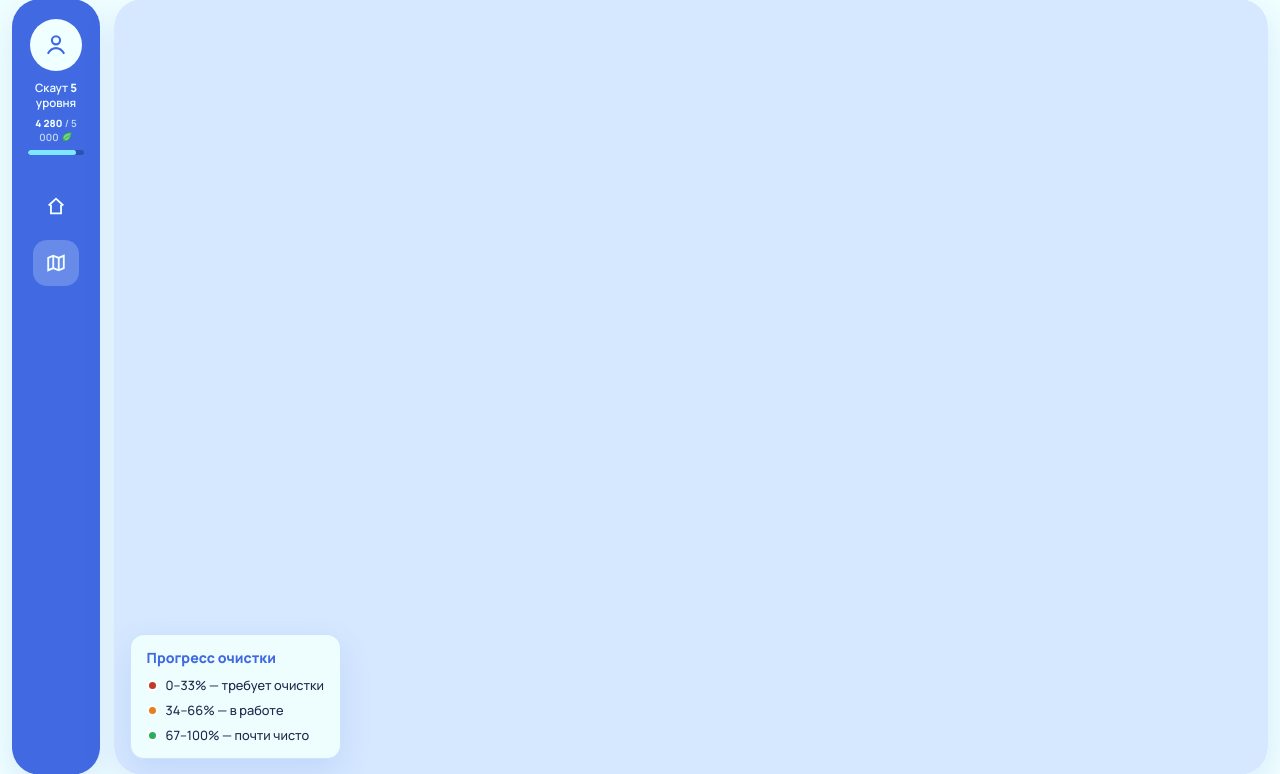
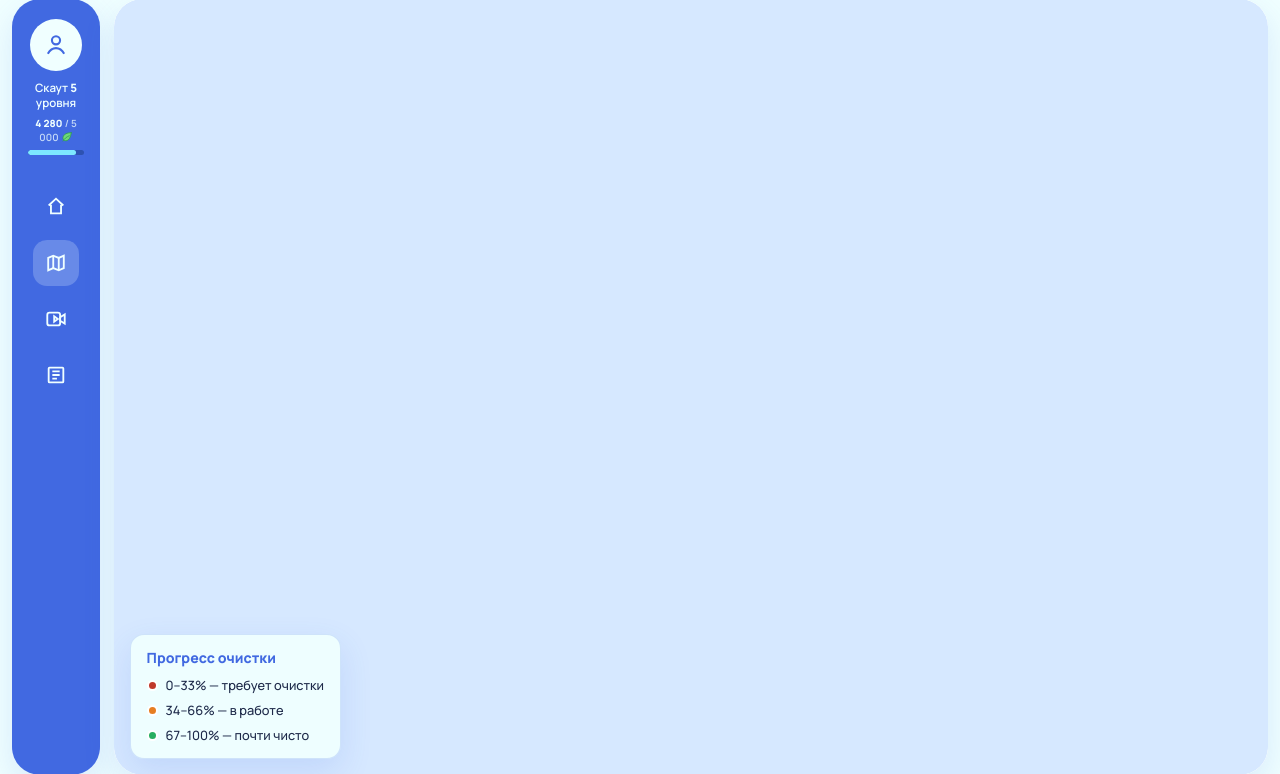
Before and after one commit to Bl1nke/Clean-shore, a Flask app: template app/templates/map/index.html in a window 1280 px wide. Shown: the part 13-787 px from the top of the page. Run offline with Flask 3, Linux system fonts and the light colour scheme; the template is opened without the code that fills it, so the values that code supplies are empty.

Commit message:
Добавлены иконки

```diff
--- a/app/templates/map/index.html
+++ b/app/templates/map/index.html
@@ -31,6 +31,16 @@
         <svg viewBox="0 0 24 24" width="22" height="22" fill="none" stroke="currentColor" stroke-width="2">
           <path d="M3.5 6.5 9 4l6 2.5L20.5 4v13.5L15 20l-6-2.5L3.5 20z"/>
           <path d="M9 4v13.5M15 6.5V20"/>
+        </svg>
+      </a>
+      <a class="scout-nav__btn" href="#video" title="Видео">
+        <svg viewBox="0 0 24 24" width="22" height="22" fill="none" stroke="currentColor" stroke-width="2">
+          <rect x="2.5" y="5" width="14" height="14" rx="2.5"></rect><path d="m10 9 4 3-4 3z"></path><path d="m16.5 10 5-3v10l-5-3z"></path>
+        </svg>
+      </a>
+      <a class="scout-nav__btn" href="#news" title="Новости">
+        <svg viewBox="0 0 24 24" width="22" height="22" fill="none" stroke="currentColor" stroke-width="2">
+          <path d="M5 4h14a1 1 0 0 1 1 1v14a1 1 0 0 1-1 1H5a1 1 0 0 1-1-1V5a1 1 0 0 1 1-1Z"></path><path d="M8 8h8M8 12h8M8 16h5"></path>
         </svg>
       </a>
     </nav>
```
